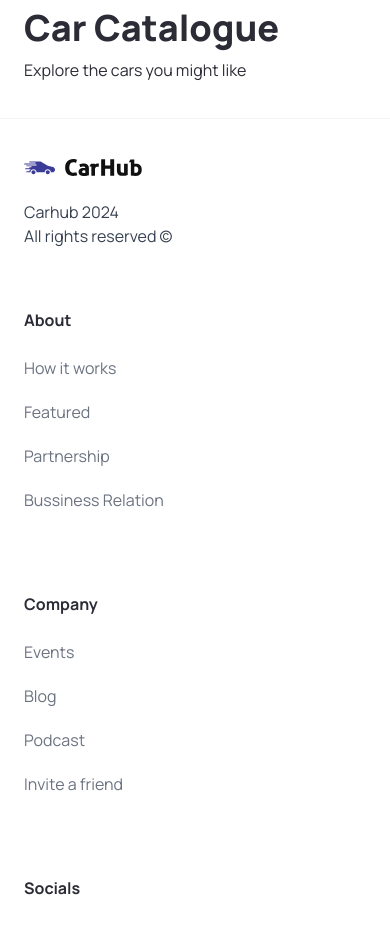
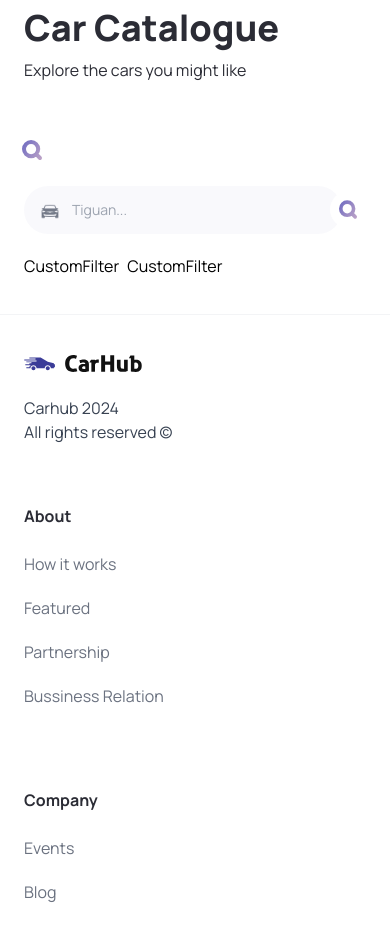
Before and after one commit to amirdity/car, a Next.js app: page / in a window 390 px wide. Shown: the part 1340-2267 px from the top of the page. Built offline with nearby package versions, Linux system fonts and the light colour scheme.

Commit message:
Add files via upload

```diff
--- a/app/page.tsx
+++ b/app/page.tsx
@@ -1,5 +1,7 @@
 import Image from "next/image";
 import Hero from "@/components/Hero";
+import { SearchBar } from "@/components";
+import {CustomFilter} from "@/components";
 export default function Home() {
   return (
     <main className="overflow-hidden">
@@ -11,6 +13,14 @@ export default function Home() {
           </h1>
           <p>Explore the cars you might like</p>
         </div>
+        <div className="home__filters">
+          <SearchBar/>
+          <div className="home__filter-container">
+            <CustomFilter title="fuel"/>
+            <CustomFilter title="year"/>
+
+          </div>
+        </div>
       </div>
     </main>
 
--- a/components/SearchBar.tsx
+++ b/components/SearchBar.tsx
@@ -1,9 +1,93 @@
-import React from 'react'
+"use client";
+
+import Image from "next/image";
+import React, { useState } from "react";
+import { useRouter } from "next/navigation";
+
+import SearchManufacturer from "./SearchManufacturer";
+
+const SearchButton = ({ otherClasses }: { otherClasses: string }) => (
+  <button type='submit' className={`-ml-3 z-10 ${otherClasses}`}>
+    <Image
+      src={"/magnifying-glass.svg"}
+      alt={"magnifying glass"}
+      width={40}
+      height={40}
+      className='object-contain'
+    />
+  </button>
+);
 
 const SearchBar = () => {
+  const [manufacturer, setManuFacturer] = useState("");
+  const [model, setModel] = useState("");
+
+  const router = useRouter();
+
+  const handleSearch = (e: React.FormEvent<HTMLFormElement>) => {
+    e.preventDefault();
+
+    if (manufacturer.trim() === "" && model.trim() === "") {
+      return alert("Please provide some input");
+    }
+
+    updateSearchParams(model.toLowerCase(), manufacturer.toLowerCase());
+  };
+
+  const updateSearchParams = (model: string, manufacturer: string) => {
+    // Create a new URLSearchParams object using the current URL search parameters
+    const searchParams = new URLSearchParams(window.location.search);
+
+    // Update or delete the 'model' search parameter based on the 'model' value
+    if (model) {
+      searchParams.set("model", model);
+    } else {
+      searchParams.delete("model");
+    }
+
+    // Update or delete the 'manufacturer' search parameter based on the 'manufacturer' value
+    if (manufacturer) {
+      searchParams.set("manufacturer", manufacturer);
+    } else {
+       searchParams.delete("manufacturer");
+    }
+
+    // Generate the new pathname with the updated search parameters
+    const newPathname = `${window.location.pathname}?${searchParams.toString()}`;
+
+    router.push(newPathname);
+  };
+
   return (
-    <div>SearchBar</div>
-  )
-}
+    <form className='searchbar' onSubmit={handleSearch}>
+      <div className='searchbar__item'>
+        <SearchManufacturer
+          manufacturer={manufacturer}
+          setManuFacturer={setManuFacturer}
+        />
+        <SearchButton otherClasses='sm:hidden' />
+      </div>
+      <div className='searchbar__item'>
+        <Image
+          src='/model-icon.png'
+          width={25}
+          height={25}
+          className='absolute w-[20px] h-[20px] ml-4'
+          alt='car model'
+        />
+        <input
+          type='text'
+          name='model'
+          value={model}
+          onChange={(e) => setModel(e.target.value)}
+          placeholder='Tiguan...'
+          className='searchbar__input'
+        />
+        <SearchButton otherClasses='sm:hidden' />
+      </div>
+      <SearchButton otherClasses='max-sm:hidden' />
+    </form>
+  );
+};
 
-export default SearchBar
+export default SearchBar;
--- /dev/null
+++ b/components/SearchManufacturer.tsx
@@ -0,0 +1,28 @@
+import Image from "next/image";
+import { Fragment, useState } from "react";
+import { Combobox, Transition } from "@headlessui/react";
+
+import { manufacturers } from "@/constants";
+import { SearchManuFacturerProps } from "@/types";
+
+const SearchManufacturer = ({ manufacturer, setManuFacturer }: SearchManuFacturerProps) => {
+  const [query, setQuery] = useState("");
+
+  const filteredManufacturers =
+    query === ""
+      ? manufacturers
+      : manufacturers.filter((item) =>
+          item
+            .toLowerCase()
+            .replace(/\s+/g, "")
+            .includes(query.toLowerCase().replace(/\s+/g, ""))
+        );
+
+  return (
+    <div>
+
+    </div>
+  );
+};
+
+export default SearchManufacturer;
--- /dev/null
+++ b/components/index.ts
@@ -0,0 +1,19 @@
+
+import CustomButton from "./CustomButton";
+import CustomFilter from "./CustomFilter";
+import Footer from "./Footer";
+import NavBar from "./Navbar";
+
+import SearchBar from "./SearchBar";
+import Hero from "./Hero";
+
+export {
+  Hero,
+
+  CustomButton,
+  CustomFilter,
+  Footer,
+  NavBar,
+
+  SearchBar,
+};
```
Also changed, not shown: package.json (+5 -4 lines), 1 other file (tests, documents, lock files or other folders).
